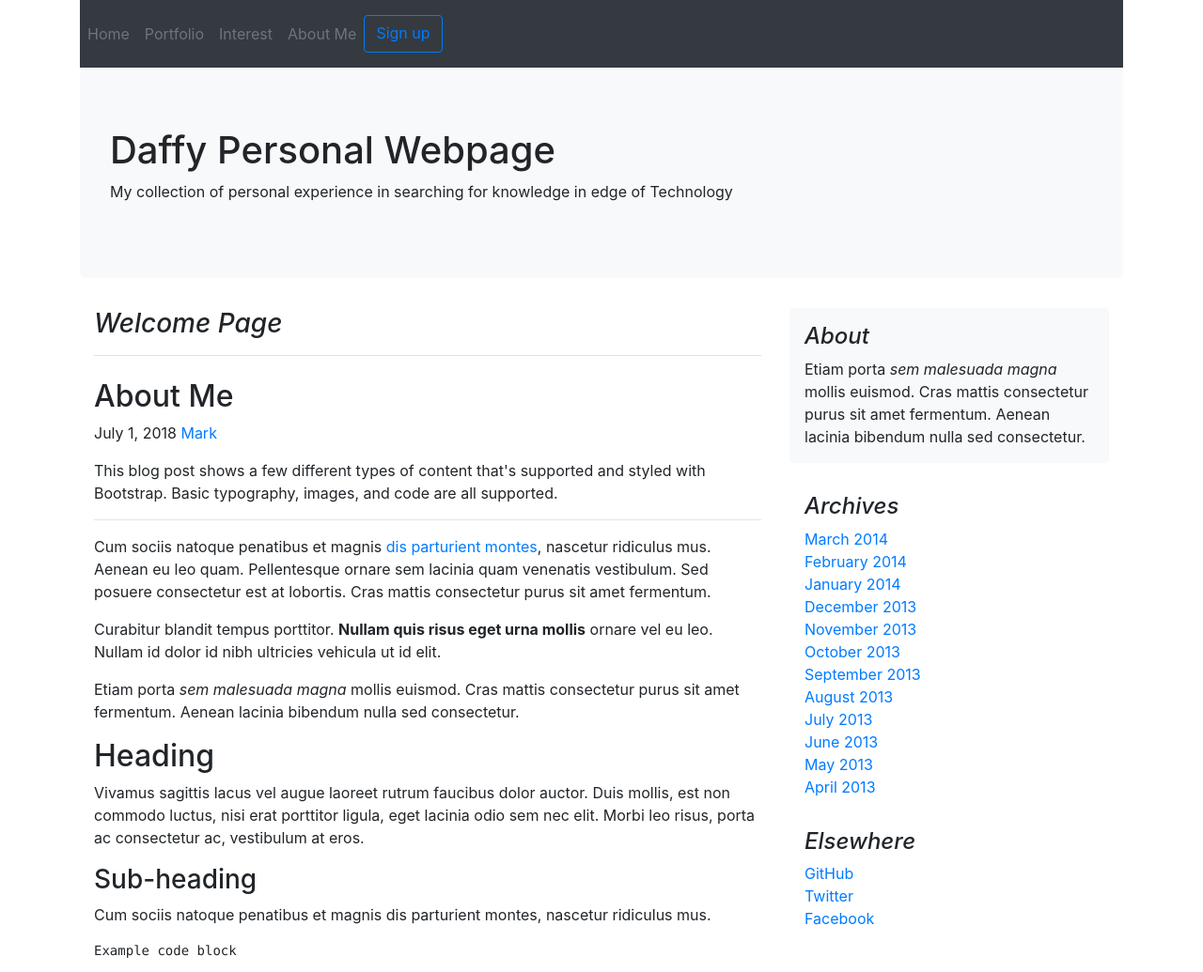
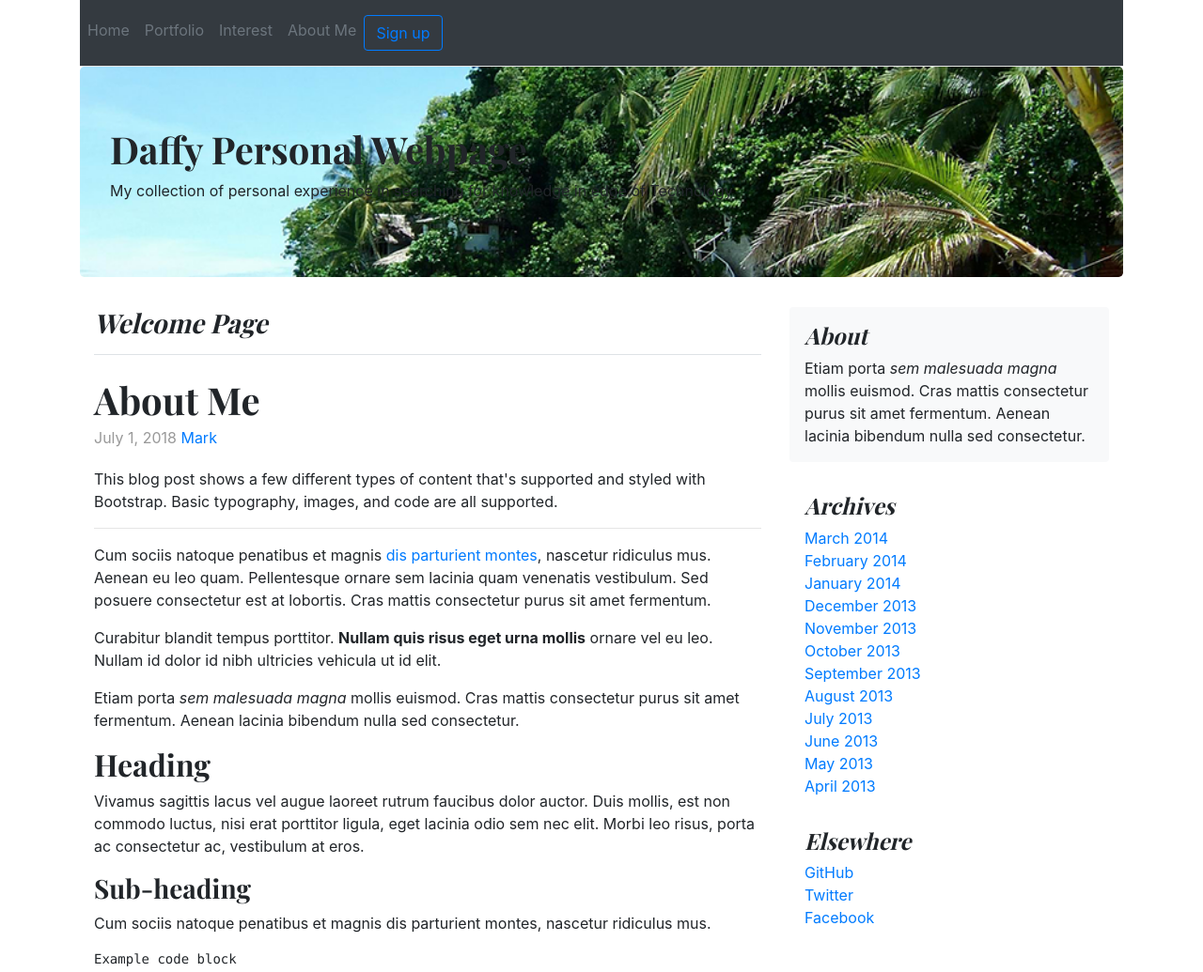
Before and after one commit to daviz888/project0, a plain HTML site: page index1.html in a window 1280 px wide. Shown: the top 1035 px of the page at 94% size. Drawn offline with nearby package versions, Linux system fonts and the light colour scheme.

Commit message:
Update files

```diff
--- a/index1.html
+++ b/index1.html
@@ -14,7 +14,7 @@
 
     <!-- Custom styles for this template -->
     <link href="https://fonts.googleapis.com/css?family=Playfair+Display:700,900" rel="stylesheet">
-    <link href="styles.css" rel="stylesheet">
+    <link href="styles1.css" rel="stylesheet">
   </head>
 
   <body>
--- /dev/null
+++ b/styles.css
@@ -0,0 +1,33 @@
+html {
+  font-size: 14px;
+}
+@media (min-width: 768px) {
+  html {
+    font-size: 16px;
+  }
+}
+
+.container {
+  max-width: 960px;
+}
+
+.jumbotron {
+  background-image: url("welcome.png");
+  background-size: cover;
+}
+
+.banner-header {
+  /* background-image: url("welcome.png");
+  background-size: cover; */
+  /* max-width: 100%; */
+  color: #e5e5e5;
+}
+
+.card-deck .card {
+  min-width: 220px;
+}
+
+.border-top { border-top: 1px solid #e5e5e5; }
+.border-bottom { border-bottom: 1px solid #e5e5e5; }
+
+.box-shadow { box-shadow: 0 .25rem .75rem rgba(0, 0, 0, .05); }
```
Also changed, not shown: register.html (+8 -8 lines).
